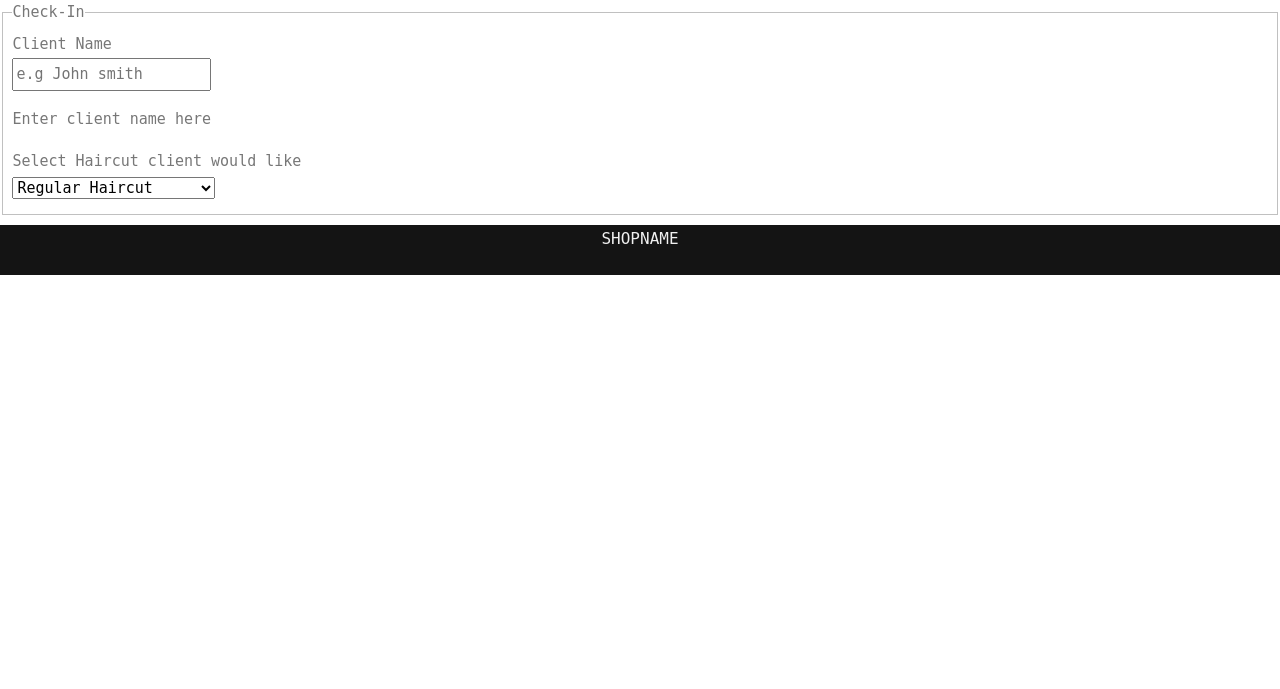
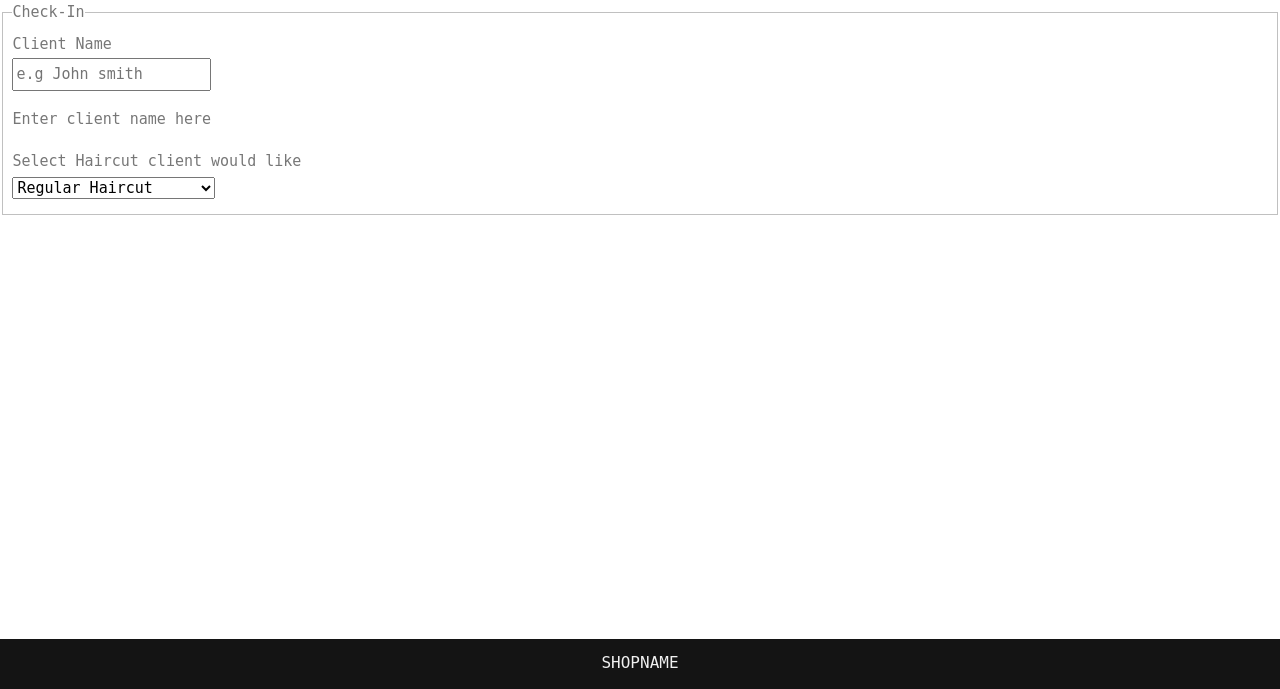
Before and after one commit to fork-you-i-just-want-to-fork-my-stuff/Check-In-System, a Flask app: page /check-in in a window 1280 px wide. Shown: the part 111-800 px from the top of the page. Run offline with Flask 2, Linux system fonts and the light colour scheme.

Commit message:
Pinned footer to bottom of page

```diff
--- a/templates/template.html
+++ b/templates/template.html
@@ -23,8 +23,11 @@
     }
 
     #site-footer {
+    width: 100%;
     height: 50px;
     background: #141414;
+    position: fixed;
+    bottom: 0;
     }
 
     /* Create a Parallax Effect */
```
